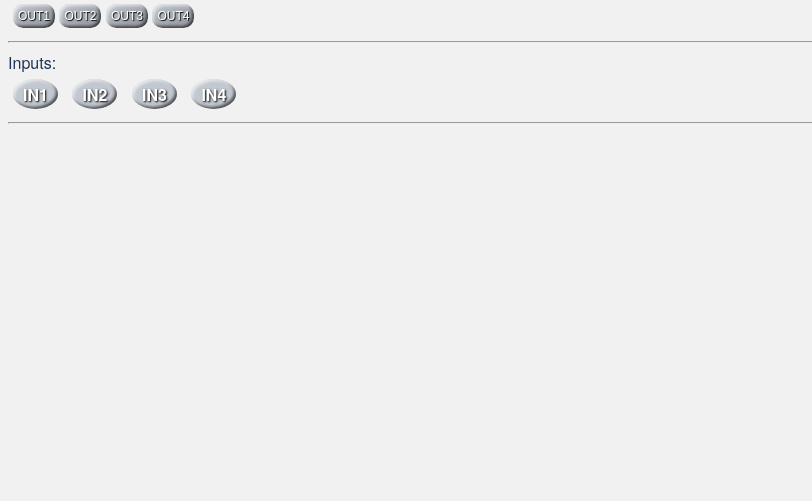
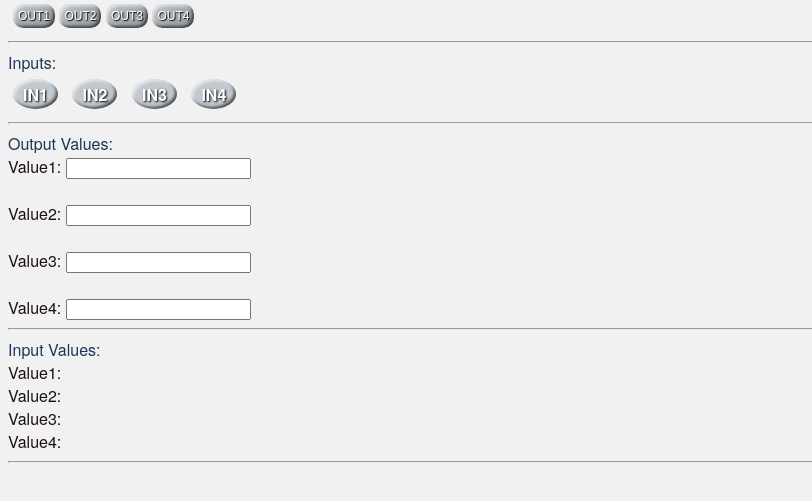
Before and after one commit to majorBien/ESP32-smarthome-sample-app, a plain HTML site: page main/webpage/index.html in a window 1280 px wide. Shown: the part 93-594 px from the top of the page, without its empty margins (0-812 px from the left). Drawn offline with Linux system fonts and the light colour scheme.

Commit message:
input and output values

```diff
--- a/main/webpage/app.css
+++ b/main/webpage/app.css
@@ -50,6 +50,14 @@ h5{
 	color: #1d3557;
 }
 
+#label2, #label2 {
+	display:inline;
+}
+#label2 {
+	color: #1d1111;
+}
+
+
 .buttons {
     padding: 5px;
 }
@@ -82,18 +90,18 @@ input[type="button"]:active {
 }
 
 .control {
-    width:  45px; /* Szersze, aby zmieścić tekst */
+    width:  45px;
     height: 30px;
     border-radius: 50%;
-    background-color: RGBA(106,125,144,0.35); /* Domyślny kolor */
+    background-color: RGBA(106,125,144,0.35);
     box-shadow: inset 2px 2px 3px rgba(255, 255, 255, .6),
                 inset -2px -2px 3px rgba(0, 0, 0, .6);
     margin: 5px;
     display: inline-flex;
     justify-content: center;
     align-items: center;
-    font-size: 16px; /* Rozmiar tekstu */
-    color: white; /* Kolor tekstu */
+    font-size: 16px;
+    color: white;
     font-weight: bold;
     text-shadow: 1px 1px 2px black;
 }
@@ -107,3 +115,65 @@ input[type="button"]:active {
     background-color: rgba(30, 144, 255, 0.35);
     box-shadow: 0 0 10px rgba(30, 144, 255, 0.8);
 }
+
+
+#inValue1, #inValue1 {
+	display:inline;
+}
+#inValue1 {
+	color: #1d1111;
+}
+
+
+#inValue2, #inValue2 {
+	display:inline;
+}
+#inValue2 {
+	color: #1d1111;
+}
+
+
+
+#inValue3, #inValue3 {
+	display:inline;
+}
+#inValue3 {
+	color: #1d1111;
+}
+
+
+
+#inValue4, #inValue4 {
+	display:inline;
+}
+#inValue4 {
+	color: #1d1111;
+}
+
+#outValue1, #outValue1 {
+	display:inline;
+}
+#outValue1 {
+	color: #1d1111;
+}
+
+#outValue2, #outValue2 {
+	display:inline;
+}
+#outValue2 {
+	color: #1d1111;
+}
+
+#outValue3, #outValue3 {
+	display:inline;
+}
+#outValue3 {
+	color: #1d1111;
+}
+
+#outValue4, #outValue4 {
+	display:inline;
+}
+#outValue4 {
+	color: #1d1111;
+}
--- a/main/webpage/index.html
+++ b/main/webpage/index.html
@@ -39,5 +39,42 @@
 </div>
 <hr>
 
+<div id="Output Values">
+	<label id="label1">Output Values:</label>
+	<div class="OutValues">
+		<label id="outValue1">Value1:</label>
+		<input type="text" id="outValue1" name="outValue1"><br>
+		<br/>
+		<label id="outValue2">Value2:</label>
+		<input type="text" id="outValue2" name="outValue2"><br>
+		<br/>
+		<label id="outValue3">Value3:</label>
+		<input type="text" id="outValue3" name="outValue3"><br>
+		<br/>
+		<label id="outValue4">Value4:</label>
+		<input type="text" id="outValue4" name="outValue4"><br>
+	</div>
+</div>
+<hr>
+
+
+<div id="Input Values">
+	<label id="label1">Input Values:</label>
+	<div class="InValues">
+		<label id="inValue1">Value1:</label>
+		<output name="a" for="inValue1"></output>
+		<br/>
+		<label id="inValue2">Value2:</label>
+		<output name="b" for="inValue2"></output>
+		<br/>
+		<label id="inValue3">Value3:</label>
+		<output name="c" for="inValue3"></output>
+		<br/>
+		<label id="inValue4">Value4:</label>
+		<output name="d" for="inValue4"></output>
+	</div>
+</div>
+<hr>
+
 </body>
 </html>
```
Also changed, not shown: 1 other file.
